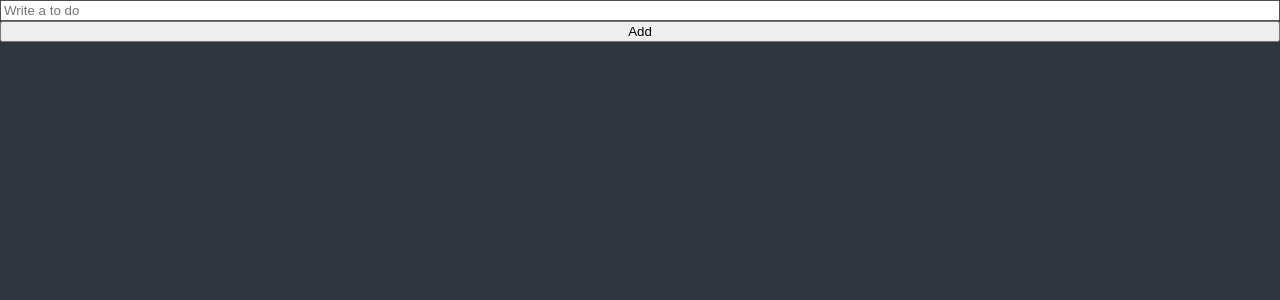
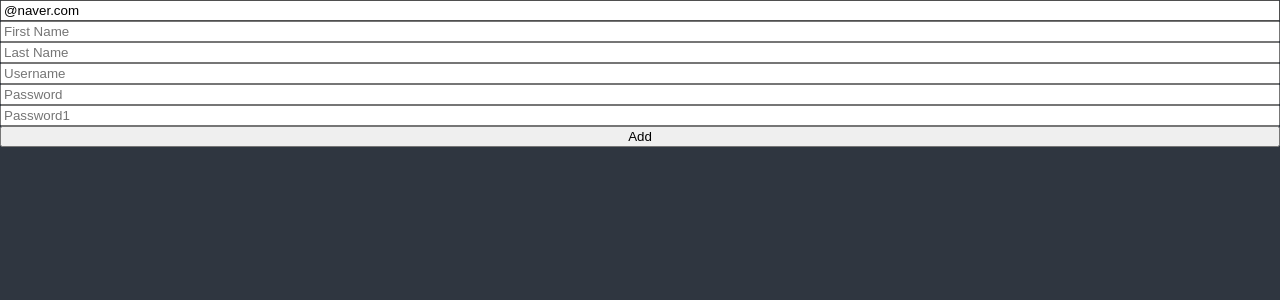
Before and after one commit to sjh060623/stage_management, a React (Create React App) app: page / in a window 1280 px wide. Shown: the top 300 px of the page. Built offline with nearby package versions, Linux system fonts and the light colour scheme.

Commit message:
stage_management 1.8

```diff
--- a/src/ToDoList.tsx
+++ b/src/ToDoList.tsx
@@ -1,34 +1,56 @@
-import React, { useState } from "react";
+import React from "react";
 import { useForm } from "react-hook-form";
 
-/*function ToDoList() {
+/* function ToDoList() {
   const [toDo, setToDo] = useState("");
+  const [toDoError, setToDoError] = useState("");
   const onChange = (event: React.FormEvent<HTMLInputElement>) => {
     const {
       currentTarget: { value },
     } = event;
+    setToDoError("");
     setToDo(value);
   };
   const onSubmit = (event: React.FormEvent<HTMLFormElement>) => {
     event.preventDefault();
-    console.log(toDo);
+    if (toDo.length < 10) {
+      return setToDoError("To do should be longer");
+    }
+    console.log("submit");
   };
   return (
     <div>
       <form onSubmit={onSubmit}>
         <input onChange={onChange} value={toDo} placeholder="Write a to do" />
         <button>Add</button>
+        {toDoError !== "" ? toDoError : null}
       </form>
     </div>
   );
-}*/
+} */
+
+interface IForm {
+  email: string;
+  firstName: string;
+  lastName: string;
+  username: string;
+  password: string;
+  password1: string;
+}
+
 function ToDoList() {
-  const { register, formState, handleSubmit } = useForm();
+  const {
+    register,
+    handleSubmit,
+    formState: { errors },
+  } = useForm<IForm>({
+    defaultValues: {
+      email: "@naver.com",
+    },
+  });
   const onValid = (data: any) => {
     console.log(data);
   };
-  console.log(formState.errors);
-
   return (
     <div>
       <form
@@ -36,15 +58,53 @@
         onSubmit={handleSubmit(onValid)}
       >
         <input
-          {...register("toDo", {
-            required: true,
+          {...register("email", {
+            required: "Email is required",
+            pattern: {
+              value: /^[A-Za-z0-9._%+-]+@naver.com$/,
+              message: "Only naver.com emails allowed",
+            },
+          })}
+          placeholder="Email"
+        />
+        <span>{errors?.email?.message}</span>
+        <input
+          {...register("firstName", { required: "write here" })}
+          placeholder="First Name"
+        />
+        <span>{errors?.firstName?.message}</span>
+        <input
+          {...register("lastName", { required: "write here" })}
+          placeholder="Last Name"
+        />
+        <span>{errors?.lastName?.message}</span>
+        <input
+          {...register("username", {
+            required: "write here",
+            minLength: { value: 10, message: "more 10" },
+          })}
+          placeholder="Username"
+        />
+        <span>{errors?.username?.message}</span>
+        <input
+          {...register("password", {
+            required: "write here",
+            minLength: { value: 5, message: "more 5" },
+          })}
+          placeholder="Password"
+        />
+        <span>{errors?.password?.message}</span>
+        <input
+          {...register("password1", {
+            required: "Password is required",
             minLength: {
               value: 5,
-              message: "too short",
+              message: "Your password is too short.",
             },
           })}
-          placeholder="Write a to do"
+          placeholder="Password1"
         />
+        <span>{errors?.password1?.message}</span>
         <button>Add</button>
       </form>
     </div>
```
